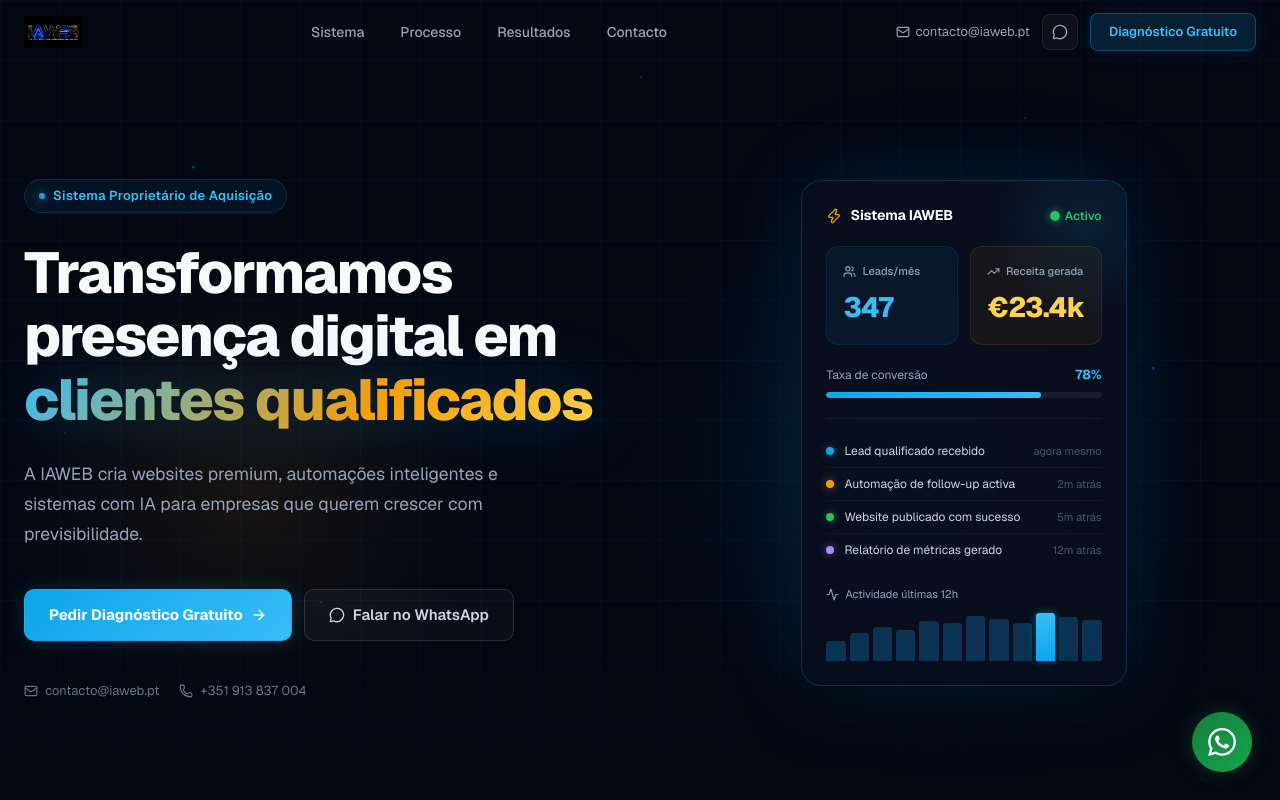
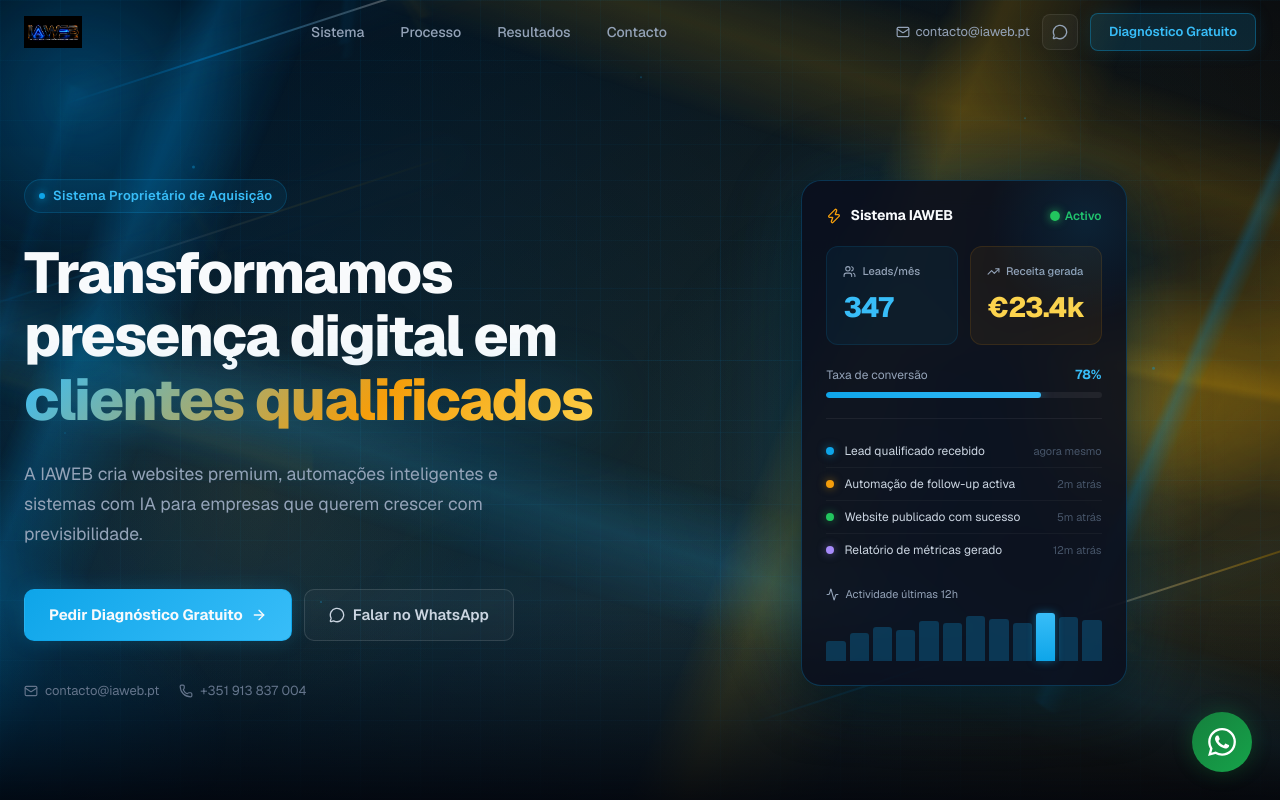
Before and after one commit to geraliaweb-code/iaweb, a Next.js app: page / in a window 1280 px wide. Shown: the top 800 px of the page. Built offline with nearby package versions, Linux system fonts and the light colour scheme.

Commit message:
Apply IAWEB lightning visual upgrade

```diff
--- a/src/app/admin/testes/page.tsx
+++ b/src/app/admin/testes/page.tsx
@@ -248,6 +248,7 @@
         <div className="iaweb-lightning top-[16%] left-[-10%]" />
         <div className="iaweb-lightning" />
         <div className="iaweb-lightning" />
+        <div className="iaweb-lightning-field" />
       </div>
 
       <div className="relative z-10 mx-auto flex max-w-7xl flex-col gap-6">
--- a/src/app/crm/CrmDashboardClient.tsx
+++ b/src/app/crm/CrmDashboardClient.tsx
@@ -319,6 +319,7 @@
         <div className="iaweb-lightning top-[16%] left-[-10%]" />
         <div className="iaweb-lightning" />
         <div className="iaweb-lightning" />
+        <div className="iaweb-lightning-field" />
       </div>
 
       <div className="relative z-10 mx-auto flex w-full max-w-[96rem] flex-col gap-6">
--- a/src/app/globals.css
+++ b/src/app/globals.css
@@ -204,9 +204,11 @@
   min-height: 100vh;
   overflow: hidden;
   background:
-    radial-gradient(circle at 16% 14%, rgba(0, 163, 255, 0.18), transparent 32%),
-    radial-gradient(circle at 84% 18%, rgba(255, 184, 0, 0.13), transparent 28%),
-    linear-gradient(180deg, #050816 0%, #081120 48%, #0b1325 100%);
+    radial-gradient(circle at 2% 92%, rgba(0, 163, 255, 0.2), transparent 22%),
+    radial-gradient(circle at 100% 38%, rgba(255, 184, 0, 0.22), transparent 30%),
+    radial-gradient(circle at 16% 14%, rgba(0, 163, 255, 0.2), transparent 32%),
+    radial-gradient(circle at 84% 18%, rgba(255, 184, 0, 0.16), transparent 28%),
+    linear-gradient(180deg, #02040b 0%, #050816 34%, #081120 68%, #0b1325 100%);
   color: #f8fafc;
   isolation: isolate;
 }
@@ -230,13 +232,15 @@
 
 .iaweb-cinematic-bg::before {
   background:
+    radial-gradient(ellipse at 0% 84%, rgba(0, 163, 255, 0.42), transparent 18%),
+    radial-gradient(ellipse at 100% 48%, rgba(255, 184, 0, 0.42), transparent 20%),
     radial-gradient(circle at 16% 20%, rgba(0, 163, 255, 0.34), transparent 11%),
     radial-gradient(circle at 82% 52%, rgba(255, 184, 0, 0.28), transparent 10%),
-    linear-gradient(112deg, transparent 0 22%, rgba(0, 163, 255, 0.18) 23%, transparent 27% 62%, rgba(255, 184, 0, 0.16) 64%, transparent 69%),
-    linear-gradient(18deg, transparent 0 42%, rgba(58, 184, 255, 0.14) 43%, transparent 46% 74%, rgba(255, 184, 0, 0.1) 76%, transparent 79%);
-  filter: blur(0.5px);
-  opacity: 0.72;
-  animation: iaweb-energy-drift 20s ease-in-out infinite alternate;
+    linear-gradient(112deg, transparent 0 20%, rgba(0, 163, 255, 0.24) 22%, transparent 27% 58%, rgba(255, 184, 0, 0.2) 61%, transparent 68%),
+    linear-gradient(18deg, transparent 0 36%, rgba(58, 184, 255, 0.18) 41%, transparent 46% 70%, rgba(255, 184, 0, 0.16) 76%, transparent 82%);
+  filter: blur(0.4px) saturate(1.2);
+  opacity: 0.86;
+  animation: iaweb-energy-drift 18s ease-in-out infinite alternate;
 }
 
 .iaweb-cinematic-bg::after {
@@ -262,14 +266,32 @@
 
 .iaweb-lightning {
   position: absolute;
-  width: 52vw;
+  width: 58vw;
   height: 2px;
   border-radius: 999px;
-  background: linear-gradient(90deg, transparent, rgba(0, 163, 255, 0.82), rgba(255, 184, 0, 0.45), transparent);
-  box-shadow: 0 0 26px rgba(0, 163, 255, 0.38), 0 0 44px rgba(255, 184, 0, 0.18);
-  opacity: 0.42;
+  background: linear-gradient(90deg, transparent, rgba(0, 163, 255, 0.96), rgba(255, 255, 255, 0.72), rgba(255, 184, 0, 0.62), transparent);
+  box-shadow: 0 0 22px rgba(0, 163, 255, 0.55), 0 0 46px rgba(255, 184, 0, 0.26), 0 0 90px rgba(0, 123, 255, 0.16);
+  opacity: 0.5;
   transform: rotate(-18deg);
   animation: iaweb-lightning-sweep 9s ease-in-out infinite;
+}
+
+.iaweb-lightning::before,
+.iaweb-lightning::after {
+  content: "";
+  position: absolute;
+  inset: -28px 12%;
+  background:
+    linear-gradient(115deg, transparent 0 42%, rgba(0, 163, 255, 0.34) 43%, transparent 45%),
+    linear-gradient(72deg, transparent 0 54%, rgba(255, 184, 0, 0.24) 55%, transparent 57%);
+  filter: blur(1px);
+  opacity: 0.5;
+}
+
+.iaweb-lightning::after {
+  inset: -46px 22%;
+  transform: rotate(4deg);
+  opacity: 0.26;
 }
 
 .iaweb-lightning:nth-child(2) {
@@ -283,6 +305,41 @@
   bottom: 23%;
   transform: rotate(-11deg);
   animation-delay: -5.5s;
+}
+
+.iaweb-lightning-field {
+  position: absolute;
+  inset: 0;
+  overflow: hidden;
+  pointer-events: none;
+}
+
+.iaweb-lightning-field::before,
+.iaweb-lightning-field::after {
+  content: "";
+  position: absolute;
+  width: min(44rem, 58vw);
+  height: min(44rem, 58vw);
+  border-radius: 999px;
+  background:
+    linear-gradient(132deg, transparent 0 42%, rgba(0, 163, 255, 0.42) 43%, transparent 45%),
+    linear-gradient(28deg, transparent 0 52%, rgba(255, 184, 0, 0.35) 53%, transparent 56%),
+    radial-gradient(circle at 52% 52%, rgba(255, 184, 0, 0.18), transparent 56%);
+  filter: blur(1px) saturate(1.28);
+  opacity: 0.46;
+  animation: iaweb-lightning-sweep 11s ease-in-out infinite alternate;
+}
+
+.iaweb-lightning-field::before {
+  right: -18rem;
+  top: 10%;
+}
+
+.iaweb-lightning-field::after {
+  left: -18rem;
+  bottom: 4%;
+  transform: rotate(180deg);
+  animation-delay: -5s;
 }
 
 .iaweb-premium-card {
--- a/src/app/page.tsx
+++ b/src/app/page.tsx
@@ -9,7 +9,15 @@
 
 export default function Home() {
   return (
-    <main className="bg-[#030712] min-h-screen overflow-x-hidden">
+    <main className="iaweb-cinematic-shell min-h-screen overflow-x-hidden">
+      <div className="iaweb-cinematic-bg">
+        <div className="iaweb-cinematic-grid" />
+        <div className="iaweb-lightning top-[12%] left-[-12%]" />
+        <div className="iaweb-lightning" />
+        <div className="iaweb-lightning" />
+        <div className="iaweb-lightning-field" />
+      </div>
+      <div className="relative z-10">
         <NavbarSection />
         <HeroSection />
         <SystemSection />
@@ -18,6 +26,7 @@
         <LeadFormSection />
         <FooterSection />
         <WhatsAppButton />
+      </div>
     </main>
   )
 }
--- a/src/app/prospector/ProspectorClient.tsx
+++ b/src/app/prospector/ProspectorClient.tsx
@@ -137,6 +137,7 @@
         <div className="iaweb-lightning top-[16%] left-[-10%]" />
         <div className="iaweb-lightning" />
         <div className="iaweb-lightning" />
+        <div className="iaweb-lightning-field" />
       </div>
 
       <div className="relative z-10 mx-auto grid max-w-[96rem] gap-6">
--- a/src/components/iaweb/HeroSection.tsx
+++ b/src/components/iaweb/HeroSection.tsx
@@ -305,7 +305,7 @@
       style={{
         position: "relative",
         minHeight: "100dvh",
-        background: "#030712",
+        background: "transparent",
         display: "flex",
         alignItems: "center",
         overflow: "hidden",
@@ -362,7 +362,7 @@
           left: 0,
           right: 0,
           height: "200px",
-          background: "linear-gradient(to bottom, transparent, #030712)",
+          background: "linear-gradient(to bottom, transparent, rgba(2,4,11,0.88))",
           pointerEvents: "none",
         }}
       />
--- a/src/components/iaweb/LeadFormSection.tsx
+++ b/src/components/iaweb/LeadFormSection.tsx
@@ -178,7 +178,7 @@
       id="contacto"
       ref={ref}
       style={{
-        background: "#0A0F1E",
+        background: "rgba(2, 4, 11, 0.52)",
         padding: "120px 24px",
         position: "relative",
         overflow: "hidden",
--- a/src/components/iaweb/SystemSection.tsx
+++ b/src/components/iaweb/SystemSection.tsx
@@ -171,7 +171,7 @@
       id="sistema"
       ref={ref}
       style={{
-        background: "#030712",
+        background: "transparent",
         padding: "120px 24px",
         position: "relative",
         overflow: "hidden",
--- a/src/components/iaweb/dashboard/ExecutiveDashboard.tsx
+++ b/src/components/iaweb/dashboard/ExecutiveDashboard.tsx
@@ -39,6 +39,7 @@
         <div className="iaweb-lightning top-[16%] left-[-10%]" />
         <div className="iaweb-lightning" />
         <div className="iaweb-lightning" />
+        <div className="iaweb-lightning-field" />
       </div>
 
       <div className="relative z-10 mx-auto flex max-w-[96rem] flex-col gap-6">
```
Also changed, not shown: src/app/diagnostico/DiagnosticoDigital.tsx (+11 -6 lines). Lines whose indentation alone changed are shown as unchanged.
